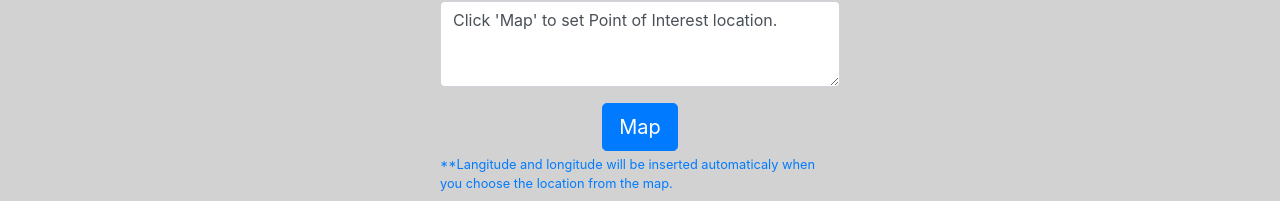
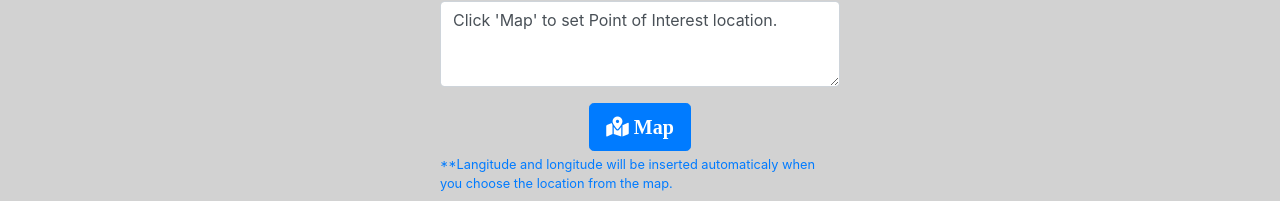
Before and after one commit to std145280/react-map-web, a React (Create React App) app: page /AddPointOfInterest in a window 1280 px wide. Shown: the part 605-806 px from the top of the page. Built offline with nearby package versions, Linux system fonts and the light colour scheme; no server answers; sample sign-in values are in the browser's storage.

Commit message:
Map icon for PoI

```diff
--- a/src/components/AddPointOfInterest.js
+++ b/src/components/AddPointOfInterest.js
@@ -162,8 +162,7 @@ export default function AddPOI() {
               placeholder="Time needed*"
             />{" "}
             <small class="form-text text-primary">
-              *insert time in minutes e.x. write 20 for 20 minutes
-              time.
+              *insert time in minutes e.x. write 20 for 20 minutes time.
             </small>
           </div>
 
@@ -191,7 +190,6 @@ export default function AddPOI() {
             <textarea
               type="text"
               className="form-control"
-              //onChange={handleOnChangePLACE}
               value={location}
               placeholder="Click the 'Map' button to add vehicle's place."
               rows="3"
@@ -203,8 +201,7 @@ export default function AddPOI() {
               type="submit"
               onClick={toggleMapPopup}
             >
-              {" "}
-              Map{" "}
+              <i className="fas fa-map-marked-alt">{`  Map`}</i>
             </button>
           </center>
 
```
